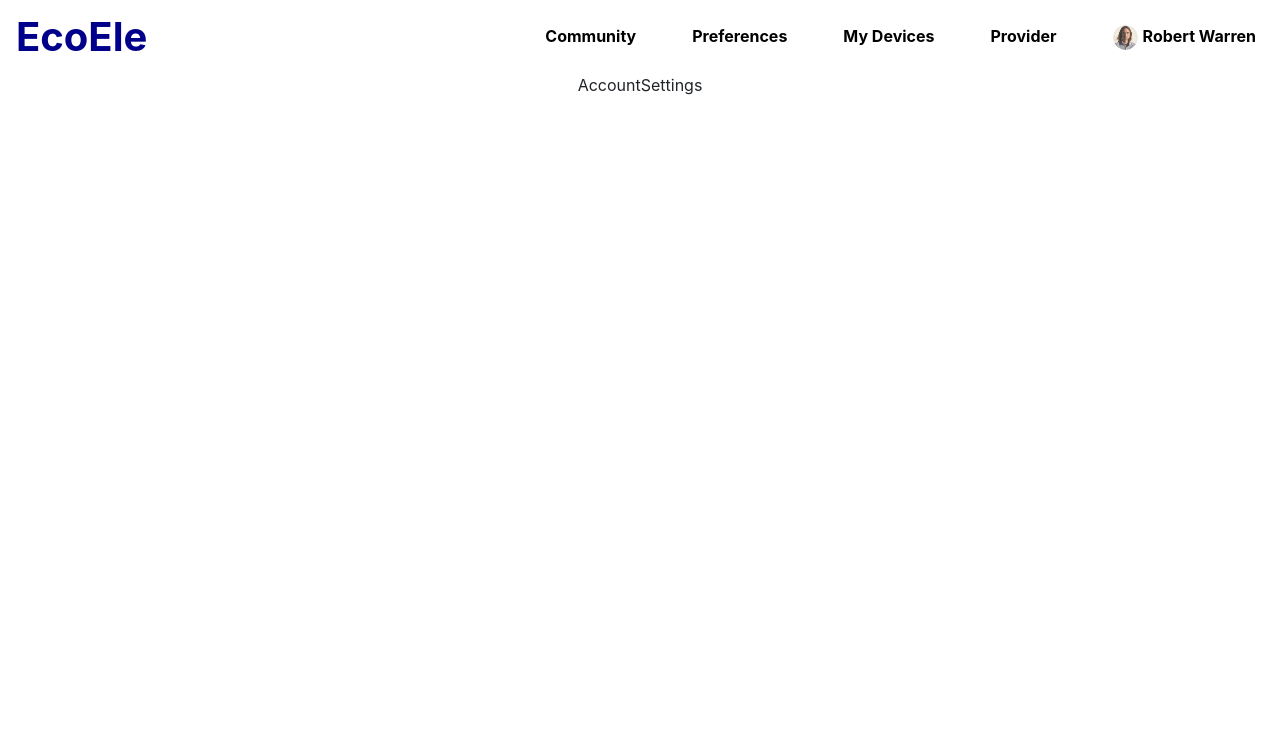
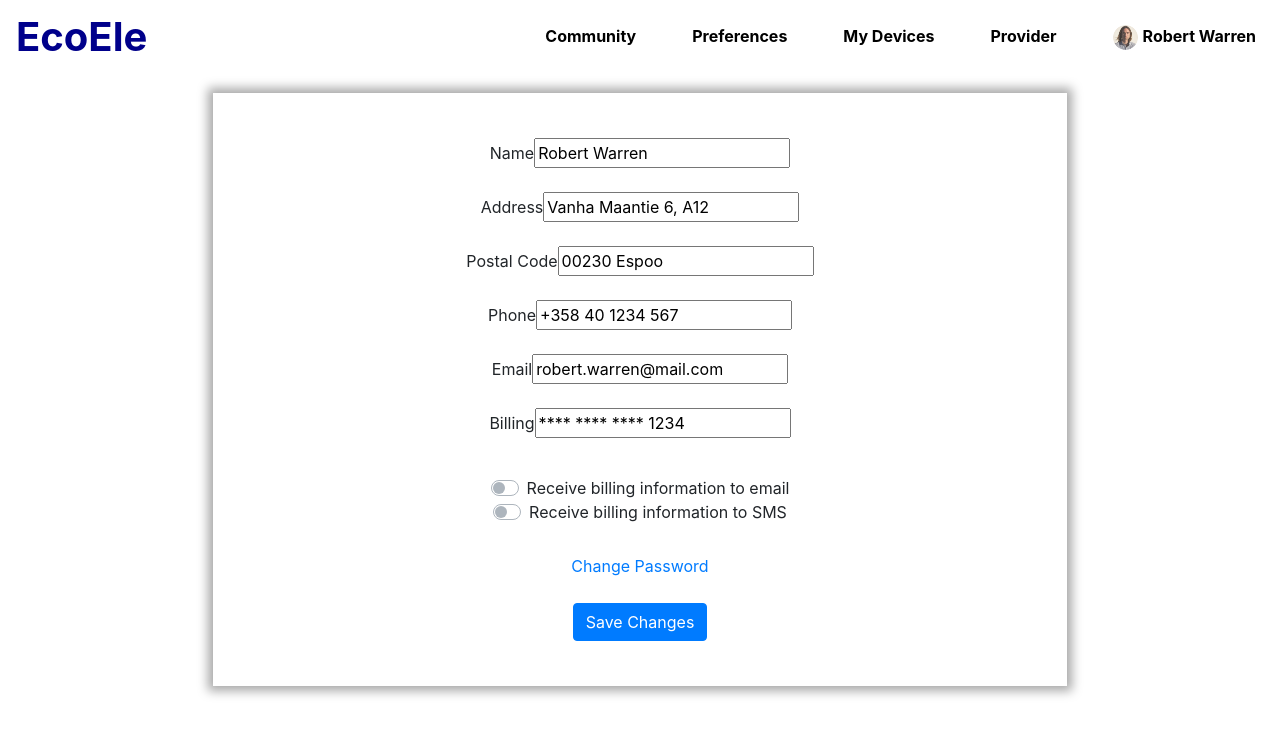
Before and after one commit to Boohi/cs-e5220, a React (Create React App) app in the folder ui-construction/: page /settings in a window 1280 px wide. Shown: the top 736 px of the page. Built offline with nearby package versions, Linux system fonts and the light colour scheme.

Commit message:
First version of account settings

```diff
--- a/ui-construction/src/components/AccountSettings.js
+++ b/ui-construction/src/components/AccountSettings.js
@@ -3,8 +3,48 @@ import React, { Component } from 'react'
 export default class AccountSettings extends Component {
     render() {
         return (
-            <div>
-                AccountSettings
+
+            <div class="info-card container col-sm-12 col-md-10 col-lg-8">
+            <form>
+                <div class="form-group grouped">
+                	<div class="form-group">
+	                <label>Name<input defaultValue="Robert Warren"></input></label>
+	                </div>
+	                <div class="form-group">
+	                <label>Address<input defaultValue="Vanha Maantie 6, A12"></input></label>
+	                </div>
+	                <div class="form-group">
+	                <label>Postal Code<input defaultValue="00230 Espoo"></input></label>
+	                 </div>
+	                <div class="form-group">
+	                <label>Phone<input type="phone" defaultValue="+358 40 1234 567"></input></label>
+	                 </div>
+	                <div class="form-group">
+	                <label>Email<input type="email" defaultValue="robert.warren@mail.com"></input></label>
+	                 </div>
+	                <div class="form-group">
+	                <label>Billing<input defaultValue="**** **** **** 1234"></input></label>
+	                 </div>
+                </div>
+
+                <div class="form-group grouped">
+                	<div class="custom-control custom-switch">
+                	<input type="checkbox" class="custom-control-input" id="customSwitch1"></input>
+						<label class="custom-control-label" for="customSwitch1">Receive billing information to email</label>
+
+					</div>
+                	<div class="custom-control custom-switch">
+                	  	<input type="checkbox" class="custom-control-input" id="customSwitch2"></input>
+						<label class="custom-control-label" for="customSwitch2">Receive billing information to SMS</label>
+					</div>
+				</div>
+
+                	<div class="form-group password-change">
+                		<a href="#">Change Password</a>
+                	</div>
+
+                 <button type="submit" class="btn btn-primary">Save Changes</button>
+            </form>
             </div>
         )
     }
--- a/ui-construction/src/components/styles.css
+++ b/ui-construction/src/components/styles.css
@@ -25,3 +25,28 @@
 .navbar-brand:hover {
     color: blue;
 }
+
+.info-card {
+    margin-top: 20px;
+    padding: 15px;
+    -webkit-box-shadow: 0px 0px 10px 5px rgba(168,168,168,1);
+    -moz-box-shadow: 0px 0px 10px 5px rgba(168,168,168,1);
+    box-shadow: 0px 0px 10px 5px rgba(168,168,168,1);
+}
+
+.grouped {
+    margin-top: 30px;
+    margin-bottom: 30px;
+}
+
+.password-change {
+    margin: 10px;
+}
+
+button {
+    margin: 15px;
+}
+
+form {
+    margin: 15px;
+}
```
